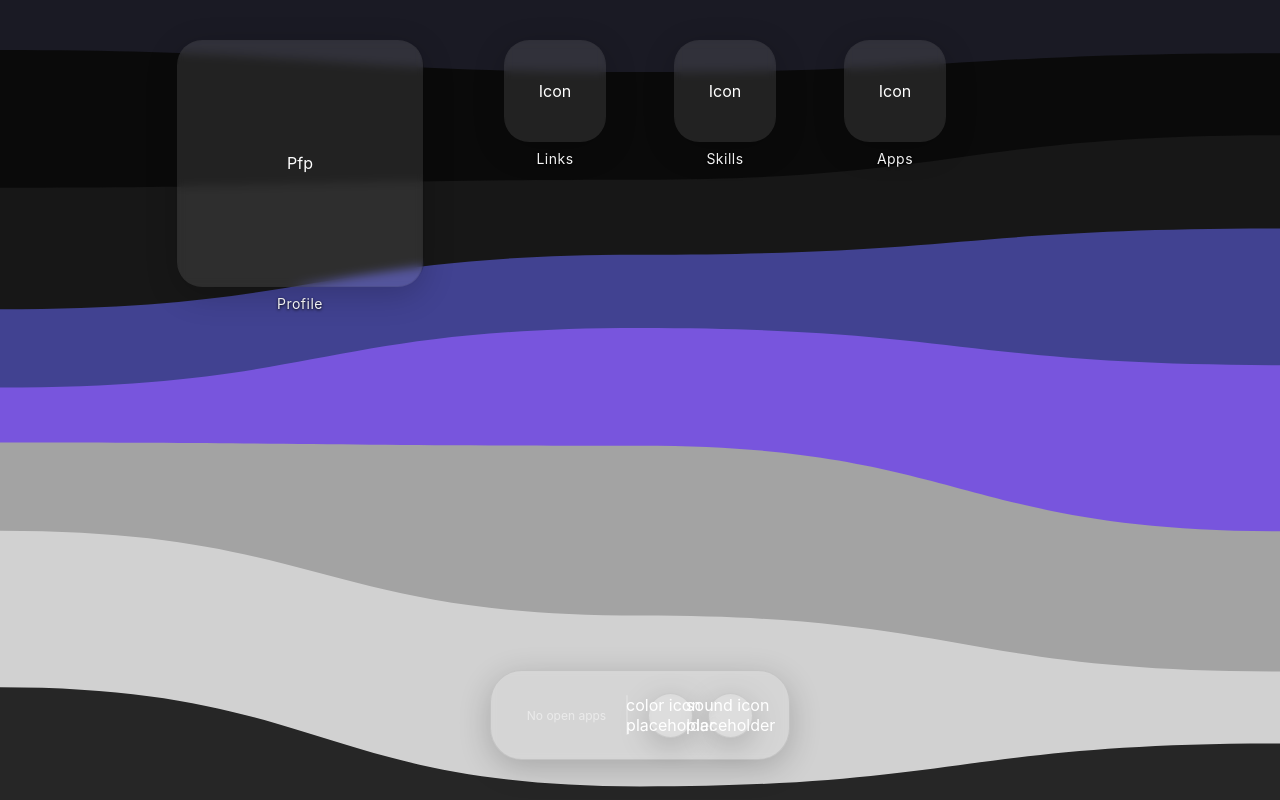
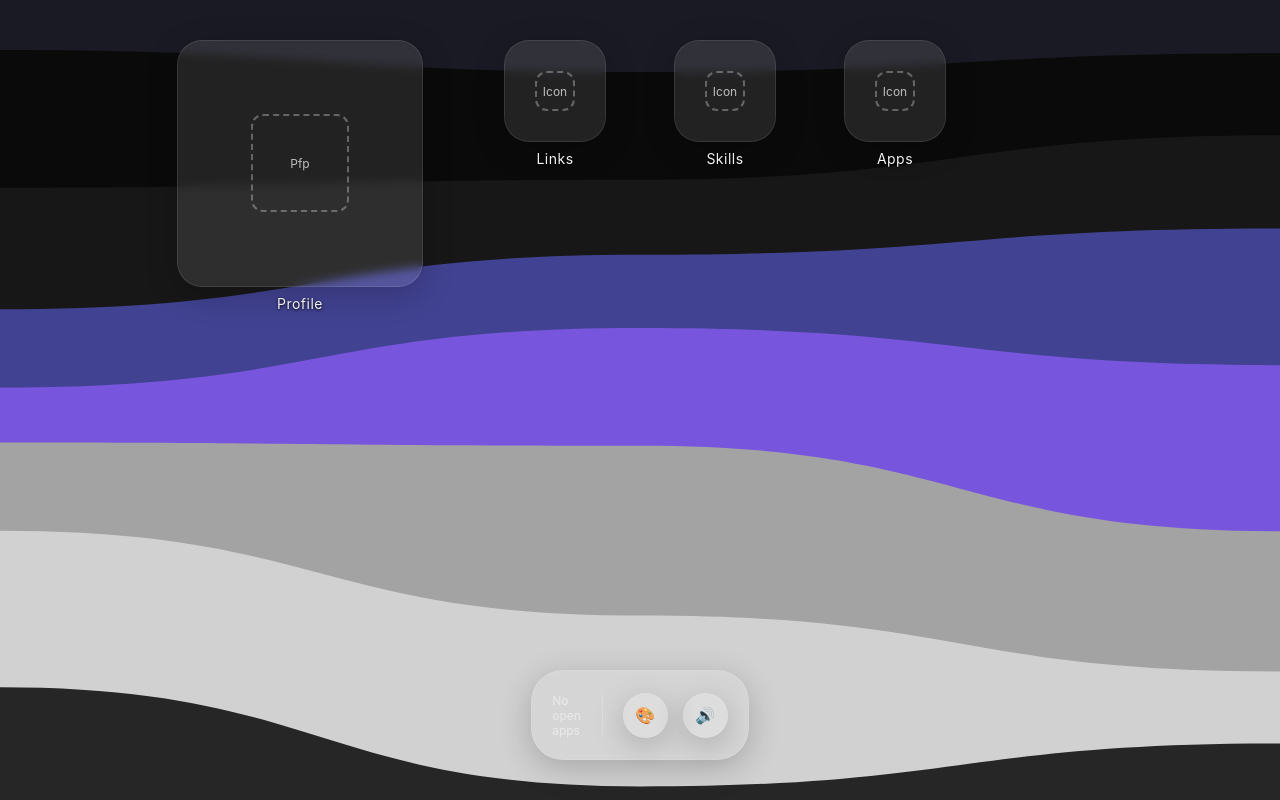
Before and after one commit to ASnailman/devportfolio, a Next.js app: page / in a window 1280 px wide. Built offline with nearby package versions, Linux system fonts and the light colour scheme.

Commit message:
Added page reload animations and added window properties when clicking apps.

```diff
--- a/src/app/page.js
+++ b/src/app/page.js
@@ -1,7 +1,9 @@
-"use client"; // nextjs files defaults to server, use client executes page on browser
-import { useState, useRef, useEffect } from 'react'; // usestate = memory, useref = html elements, useeffect = background tasks
+"use client";
+import { useState, useRef, useEffect } from 'react';
 import { motion, AnimatePresence } from 'motion/react';
 import Background from '../components/background';
+import Dock from '../components/dock';
+import Window from '../components/window';
 import styles from './page.module.css';
 
 const APPS_CONFIG = [
@@ -11,44 +13,85 @@ const APPS_CONFIG = [
   { id: 'projects', label: 'Apps', isLarge: false },
 ];
 
+// Extracted the GridApp component for cleaner mapping and independent animations
+function GridApp({ app, onOpen }) {
+  const appVariants = {
+    hidden: { y: -100, opacity: 0 },
+    visible: {
+      y: 0,
+      opacity: 1,
+      transition: { type: "spring", stiffness: 300, damping: 20 }
+    }
+  };
+
+  return (
+    <motion.div
+      variants={appVariants}
+      className={`${styles.appWrapper} ${app.isLarge ? styles.profileWrapper : ''}`}
+      onClick={() => onOpen(app)}
+      whileHover={{ scale: 1.05, filter: "brightness(1.15)" }}
+      whileTap={{ scale: 0.95 }}
+    >
+      <div className={styles.glassEffect}>
+         <div className={styles.iconPlaceholder}>{app.isLarge ? 'Pfp' : 'Icon'}</div>
+      </div>
+      <span className={styles.appLabel}>{app.label}</span>
+    </motion.div>
+  );
+}
+
 export default function Home() {
   const screenRef = useRef(null);
   const [isLoading, setIsLoading] = useState(true);
+
   const [openWindows, setOpenWindows] = useState([]);
+  const [minimizedWindows, setMinimizedWindows] = useState([]);
   const [activeWindow, setActiveWindow] = useState(null);
 
-  // loading timer
   useEffect(() => {
     const timer = setTimeout(() => setIsLoading(false), 1000);
     return () => clearTimeout(timer);
   }, []);
 
-  // open apps
   const handleOpenApp = (app) => {
     if (!openWindows.find((w) => w.id === app.id)) {
       setOpenWindows([...openWindows, app]);
+    }
+    if (minimizedWindows.includes(app.id)) {
+      setMinimizedWindows(minimizedWindows.filter(id => id !== app.id));
     }
     setActiveWindow(app.id);
   };
 
   const handleCloseWindow = (appId, event) => {
-    event.stopPropagation(); // Prevents the click from triggering window drag
+    event?.stopPropagation();
     setOpenWindows(openWindows.filter((w) => w.id !== appId));
+    setMinimizedWindows(minimizedWindows.filter((id) => id !== appId));
   };
 
-  // Brings a window to the top when you click anywhere on it
+  const handleMinimizeWindow = (appId, event) => {
+    event?.stopPropagation();
+    if (!minimizedWindows.includes(appId)) {
+      setMinimizedWindows([...minimizedWindows, appId]);
+    }
+  };
+
   const handleFocusWindow = (appId) => {
     setActiveWindow(appId);
+    if (minimizedWindows.includes(appId)) {
+      setMinimizedWindows(minimizedWindows.filter(id => id !== appId));
+    }
   };
 
   const gridVariants = {
     hidden: { opacity: 0 },
-    visible: { opacity: 1, transition: { staggerChildren: 0.15, delayChildren: 0.2 } }
-  };
-
-  const appVariants = {
-    hidden: { y: -100, opacity: 0 },
-    visible: { y: 0, opacity: 1, transition: { type: "spring", stiffness: 300, damping: 20 } }
+    visible: {
+      opacity: 1,
+      transition: {
+        staggerChildren: 0.15,
+        delayChildren: 0.2
+      }
+    }
   };
 
   return (
@@ -57,106 +100,47 @@ export default function Home() {
 
       <AnimatePresence>
         {isLoading ? (
-          <motion.div key="loader" className={styles.loaderContainer} exit={{ opacity: 0, scale: 0.9, filter: "blur(10px)" }}>
+          <motion.div
+            key="loader"
+            className={styles.loaderContainer}
+            exit={{ opacity: 0, scale: 0.9, filter: "blur(10px)" }}
+          >
             <div className={`${styles.glassEffect} ${styles.loaderLogo}`}>
-               <motion.div className={styles.spinner} animate={{ rotate: 360 }} transition={{ repeat: Infinity, duration: 1, ease: "linear" }} />
+               <motion.div
+                 className={styles.spinner}
+                 animate={{ rotate: 360 }}
+                 transition={{ repeat: Infinity, duration: 1, ease: "linear" }}
+               />
             </div>
           </motion.div>
         ) : (
           <motion.div key="homescreen" className={styles.screenContainer}>
 
-            {/* --- DESKTOP GRID --- */}
-            <motion.div className={styles.widgetGrid} variants={gridVariants} initial="hidden" animate="visible">
+            <motion.div
+              className={styles.widgetGrid}
+              variants={gridVariants}
+              initial="hidden"
+              animate="visible"
+            >
                 {APPS_CONFIG.map((app) => (
-                    <motion.div
-                        key={app.id}
-                        className={`${styles.appWrapper} ${app.isLarge ? styles.profileWrapper : ''}`}
-                        variants={appVariants}
-
-                        // NEW: Open the app on click!
-                        onClick={() => handleOpenApp(app)}
-
-                        whileHover={{ scale: 1.05, filter: "brightness(1.15)", transition: { type: "spring", stiffness: 400, damping: 10 } }}
-                        whileTap={{ scale: 0.95 }}
-                    >
-                        <div className={styles.glassEffect}>
-                           <div className={styles.iconPlaceholder}>{app.isLarge ? 'Pfp' : 'Icon'}</div>
-                        </div>
-                        <span className={styles.appLabel}>{app.label}</span>
-                    </motion.div>
+                    <GridApp key={app.id} app={app} onOpen={handleOpenApp} />
                 ))}
             </motion.div>
 
-            {/* --- WINDOW MANAGER --- */}
-            {/* We map through openWindows and render them over the desktop */}
             {openWindows.map((app) => (
-                <motion.div
+                <Window
                     key={`window-${app.id}`}
-                    className={`${styles.glassEffect} ${styles.windowContainer}`}
-
-                    // Fluid enter/exit animations
-                    initial={{ opacity: 0, scale: 0.8, y: 50 }}
-                    animate={{ opacity: 1, scale: 1, y: 0 }}
-                    exit={{ opacity: 0, scale: 0.8, y: 50 }}
-                    transition={{ type: "spring", stiffness: 300, damping: 25 }}
-
-                    // Z-Index Management: Active window gets 20, others get 10
-                    style={{ zIndex: activeWindow === app.id ? 20 : 10, position: 'absolute' }}
-
-                    // Bring to front on click
-                    onMouseDown={() => handleFocusWindow(app.id)}
-
-                    // Dragging configuration
-                    drag
-                    dragConstraints={screenRef}
-                    dragElastic={0.1} // Limits how far you can pull it out of bounds
-                    // dragListener={false} means you can't drag by clicking the body
-                >
-                    {/* Window Header (The draggable part) */}
-                    <div className={styles.windowHeader} onPointerDown={(e) => handleFocusWindow(app.id)}>
-                        <div className={styles.windowControls}>
-                            <div className={`${styles.controlDot} ${styles.closeDot}`} onClick={(e) => handleCloseWindow(app.id, e)} />
-                            <div className={`${styles.controlDot} ${styles.minDot}`} />
-                            <div className={`${styles.controlDot} ${styles.maxDot}`} />
-                        </div>
-                        <span className={styles.windowTitle}>{app.label}</span>
-                    </div>
-
-                    {/* Window Content */}
-                    <div className={styles.windowContent}>
-                        <h2>Welcome to {app.label}</h2>
-                        <p>This is the content area. We can inject different components here later based on the app.id!</p>
-                    </div>
-                </motion.div>
+                    app={app}
+                    isActive={activeWindow === app.id}
+                    isMinimized={minimizedWindows.includes(app.id)}
+                    handleClose={handleCloseWindow}
+                    handleMinimize={handleMinimizeWindow}
+                    handleFocus={handleFocusWindow}
+                    screenRef={screenRef}
+                />
             ))}
 
-            {/* --- UPDATED DOCK --- */}
-            <motion.div
-                className={`${styles.glassEffect} ${styles.dock}`}
-                initial={{ y: 100, opacity: 0 }}
-                animate={{ y: 0, opacity: 1 }}
-                transition={{ type: "spring", stiffness: 200, damping: 20, delay: 0.8 }}
-            >
-                {/* Left Side: Open Apps (Acting as Minimized states) */}
-                {openWindows.length === 0 && <span style={{fontSize: '12px', color: 'rgba(255,255,255,0.5)'}}>No open apps</span>}
-
-                {openWindows.map((app) => (
-                    <div
-                      key={`dock-${app.id}`}
-                      className={`${styles.glassEffect} ${styles.dockIcon}`}
-                      onClick={() => handleFocusWindow(app.id)}
-                    >
-                      <span style={{fontSize: '10px'}}>{app.id}</span>
-                    </div>
-                ))}
-
-                {/* Separator Line */}
-                <div className={styles.dockSeparator} />
-
-                {/* Right Side: Utilities */}
-                <div className={`${styles.glassEffect} ${styles.dockUtility}`}>color icon placeholder</div>
-                <div className={`${styles.glassEffect} ${styles.dockUtility}`}>sound icon placeholder</div>
-            </motion.div>
+            <Dock openWindows={openWindows} handleFocusWindow={handleFocusWindow} />
 
           </motion.div>
         )}
--- a/src/app/page.module.css
+++ b/src/app/page.module.css
@@ -1,4 +1,4 @@
-/* 1. The Main Screen Container */
+/* 1. Main Layout */
 .screenContainer {
   position: relative;
   z-index: 1;
@@ -7,33 +7,30 @@
   display: flex;
   flex-direction: column;
   justify-content: space-between;
-  padding: 40px 20px; /* Reduced padding on mobile */
+  padding: 40px 20px;
 }
 
-/* 2. Responsive Widget Grid */
+/* 2. Desktop Grid */
 .widgetGrid {
   display: grid;
-  /* Base Mobile Layout: 2 columns, filling the space */
   grid-template-columns: repeat(2, 1fr);
   gap: 20px;
   width: 100%;
-  max-width: 1200px; /* Much wider maximum width for desktop */
+  max-width: 1200px;
   margin: 0 auto;
 }
 
-/* Tablet Layout (768px and wider) */
 @media (min-width: 768px) {
   .widgetGrid {
-    grid-template-columns: repeat(4, 120px); /* 4 fixed-size columns */
+    grid-template-columns: repeat(4, 120px);
     gap: 40px;
-    justify-content: center; /* Centers the grid in the screen */
+    justify-content: center;
   }
 }
 
-/* Desktop Layout (1024px and wider) */
 @media (min-width: 1024px) {
   .widgetGrid {
-    grid-template-columns: repeat(6, 120px); /* 6 fixed-size columns */
+    grid-template-columns: repeat(6, 120px);
     gap: 50px;
   }
 }
@@ -43,7 +40,7 @@
   flex-direction: column;
   align-items: center;
   gap: 8px;
-  cursor: pointer; /* Changed back to pointer from grab */
+  cursor: pointer;
 }
 
 .profileWrapper {
@@ -57,46 +54,43 @@
   }
 }
 
-/* 4. The Glass Box Elements */
+/* 3. Glassmorphism Utilities */
 .glassEffect {
   background: rgba(255, 255, 255, 0.1);
   backdrop-filter: blur(5px);
-  /* -webkit-backdrop-filter: blur(16px); */
-  border: 1px solid rgba(43, 43, 43, 0.1);
+  border: 1px solid rgba(255, 255, 255, 0.1);
   box-shadow: 0 8px 32px 0 rgba(0, 0, 0, 0.20);
   border-radius: 25px;
   display: flex;
   align-items: center;
   justify-content: center;
   width: 85%;
-  aspect-ratio: 1 / 1; /* Forces the boxes to always be perfect squares */
+  aspect-ratio: 1 / 1;
 }
 
-/* 5. Labels and Placeholders */
 .appLabel {
   font-size: 14px;
   font-weight: 400;
   color: white;
-  text-shadow: 0 1px 3px rgba(0,0,0,1); /* Adds a shadow so text is readable over the bright waves */
+  text-shadow: 0 1px 3px rgba(0,0,0,1);
   letter-spacing: 0.5px;
 }
 
-/* .iconPlaceholder {
+.iconPlaceholder {
   width: 40%;
   height: 40%;
-  border: 2px dashed rgba(255, 255, 255, 0.5);
+  border: 2px dashed rgba(255, 255, 255, 0.3);
   border-radius: 12px;
   display: flex;
   align-items: center;
   justify-content: center;
   font-size: 12px;
   color: rgba(255, 255, 255, 0.7);
-} */
+}
 
-/* --- 6. THE DOCK UPDATES --- */
+/* 4. Dock Styles */
 .dock {
-  width: max-content;
-  min-width: 300px;
+  width: fit-content;
   height: 90px;
   margin: 0 auto;
   padding: 15px 20px;
@@ -106,7 +100,6 @@
   border-radius: 32px;
 }
 
-/* Open App Icons in the Dock */
 .dockIcon {
   width: 60px;
   height: 60px;
@@ -119,7 +112,6 @@
   transform: scale(1.1) translateY(-5px);
 }
 
-/* The vertical separator line in the Dock */
 .dockSeparator {
   width: 2px;
   height: 40px;
@@ -128,7 +120,6 @@
   margin: 0 5px;
 }
 
-/* Utility Circles (Color/Sound) */
 .dockUtility {
   width: 45px;
   height: 45px;
@@ -144,17 +135,23 @@
   background: rgba(255, 255, 255, 0.2);
 }
 
-/* 7. Loading Screen */
+.emptyDockText {
+  font-size: 12px;
+  color: rgba(255,255,255,0.5);
+}
+
+.dockIconText {
+  font-size: 10px;
+}
+
+/* 5. Loading Screen */
 .loaderContainer {
   position: absolute;
-  top: 0;
-  left: 0;
-  width: 100%;
-  height: 100%;
+  inset: 0;
   display: flex;
   justify-content: center;
   align-items: center;
-  z-index: 50; /* Sits on top of everything */
+  z-index: 50;
 }
 
 .loaderLogo {
@@ -163,7 +160,6 @@
   border-radius: 24px;
 }
 
-/* A simple CSS spinner */
 .spinner {
   width: 30px;
   height: 30px;
@@ -172,7 +168,7 @@
   border-radius: 50%;
 }
 
-/* --- 8. WINDOW STYLES --- */
+/* 6. Window Styles */
 .windowContainer {
   position: absolute;
   top: 15%;
@@ -183,18 +179,17 @@
   display: flex;
   flex-direction: column;
   border-radius: 16px;
-  overflow: hidden; /* Keeps the content inside the rounded corners */
-  box-shadow: 0 30px 60px rgba(0, 0, 0, 0.4); /* Deep drop shadow for depth */
+  overflow: hidden;
+  box-shadow: 0 30px 60px rgba(0, 0, 0, 0.4);
 }
 
-/* The grab-able top bar */
 .windowHeader {
   height: 40px;
   background: rgba(255, 255, 255, 0.1);
   border-bottom: 1px solid rgba(255, 255, 255, 0.1);
   display: flex;
   align-items: center;
-  justify-content: center; /* Centers the title */
+  justify-content: center;
   position: relative;
   cursor: grab;
 }
@@ -210,7 +205,6 @@
   letter-spacing: 0.5px;
 }
 
-/* The Mac-style control dots */
 .windowControls {
   position: absolute;
   left: 15px;
@@ -218,20 +212,40 @@
   gap: 8px;
 }
 
-.controlDot {
-  width: 12px;
-  height: 12px;
-  border-radius: 50%;
+.controlBtn {
+  background: transparent;
+  border: 1px solid rgba(255, 255, 255, 0.3);
+  color: white;
+  width: 24px;
+  height: 24px;
+  border-radius: 4px;
+  display: flex;
+  align-items: center;
+  justify-content: center;
+  font-size: 10px;
   cursor: pointer;
+  transition: all 0.2s ease;
 }
-.closeDot { background-color: #ff5f56; }
-.minDot { background-color: #ffbd2e; }
-.maxDot { background-color: #27c93f; }
+
+.controlBtn:hover {
+  background: rgba(255, 255, 255, 0.2);
+}
 
 .windowContent {
   flex: 1;
   padding: 20px;
-  background: rgba(0, 0, 0, 0.2); /* Slightly darker than the header */
+  background: rgba(0, 0, 0, 0.2);
   color: white;
-  overflow-y: auto; /* Allows scrolling inside the window */
+  overflow-y: auto;
 }
+
+.resizeHandle {
+  position: absolute;
+  bottom: 0;
+  right: 0;
+  width: 20px;
+  height: 20px;
+  cursor: nwse-resize;
+  background: linear-gradient(135deg, transparent 50%, rgba(255,255,255,0.3) 50%);
+  border-bottom-right-radius: 16px;
+}
--- /dev/null
+++ b/src/components/dock.js
@@ -0,0 +1,31 @@
+"use client";
+import { motion } from 'motion/react';
+import styles from '../app/page.module.css';
+
+export default function Dock({ openWindows, handleFocusWindow }) {
+  return (
+    <motion.div
+        className={`${styles.glassEffect} ${styles.dock}`}
+        initial={{ y: 100, opacity: 0 }}
+        animate={{ y: 0, opacity: 1 }}
+        transition={{ type: "spring", stiffness: 200, damping: 20, delay: 0.8 }}
+    >
+        {openWindows.length === 0 && <span className={styles.emptyDockText}>No open apps</span>}
+
+        {openWindows.map((app) => (
+            <div
+              key={`dock-${app.id}`}
+              className={`${styles.glassEffect} ${styles.dockIcon}`}
+              onClick={() => handleFocusWindow(app.id)}
+            >
+              <span className={styles.dockIconText}>{app.id}</span>
+            </div>
+        ))}
+
+        <div className={styles.dockSeparator} />
+
+        <div className={`${styles.glassEffect} ${styles.dockUtility}`}>🎨</div>
+        <div className={`${styles.glassEffect} ${styles.dockUtility}`}>🔊</div>
+    </motion.div>
+  );
+}
--- /dev/null
+++ b/src/components/window.js
@@ -0,0 +1,89 @@
+"use client";
+import { motion } from 'motion/react';
+import { useState } from 'react';
+import styles from '../app/page.module.css';
+
+export default function Window({ app, isActive, isMinimized, handleClose, handleMinimize, handleFocus, screenRef }) {
+    const [size, setSize] = useState({ width: 600, height: 400 });
+    const [position, setPosition] = useState({ x: 0, y: 0 });
+
+    const handleDragEnd = (event, info) => {
+        const screenWidth = window.innerWidth;
+        const screenHeight = window.innerHeight;
+        const { x } = info.point;
+
+        if (x < 50) {
+            setSize({ width: screenWidth / 2, height: screenHeight });
+            setPosition({ x: -screenWidth / 4, y: 0 });
+        } else if (x > screenWidth - 50) {
+            setSize({ width: screenWidth / 2, height: screenHeight });
+            setPosition({ x: screenWidth / 4, y: 0 });
+        }
+    };
+
+    const handleResize = (e) => {
+        e.stopPropagation();
+        const startX = e.clientX;
+        const startY = e.clientY;
+        const startWidth = size.width;
+        const startHeight = size.height;
+
+        const onPointerMove = (moveEvent) => {
+            setSize({
+                width: Math.max(300, startWidth + (moveEvent.clientX - startX)),
+                height: Math.max(200, startHeight + (moveEvent.clientY - startY))
+            });
+        };
+
+        const onPointerUp = () => {
+            document.removeEventListener("pointermove", onPointerMove);
+            document.removeEventListener("pointerup", onPointerUp);
+        };
+
+        document.addEventListener("pointermove", onPointerMove);
+        document.addEventListener("pointerup", onPointerUp);
+    };
+
+    return (
+        <motion.div
+            className={`${styles.glassEffect} ${styles.windowContainer}`}
+            initial={{ opacity: 0, scale: 0.8 }}
+            animate={{
+                opacity: isMinimized ? 0 : 1,
+                scale: isMinimized ? 0.8 : 1,
+                width: size.width,
+                height: size.height,
+                x: position.x,
+                y: isMinimized ? position.y + 50 : position.y, // Drops down slightly when minimizing
+            }}
+            transition={{ type: "spring", stiffness: 300, damping: 25 }}
+            style={{
+                zIndex: isActive ? 20 : 10,
+                position: 'absolute',
+                pointerEvents: isMinimized ? 'none' : 'auto' // Prevents ghost clicks while invisible
+            }}
+            onMouseDown={() => handleFocus(app.id)}
+            drag
+            dragConstraints={screenRef}
+            dragElastic={0}
+            dragMomentum={false}
+            onDragEnd={handleDragEnd}
+        >
+            <div className={styles.windowHeader} onPointerDown={() => handleFocus(app.id)}>
+                <div className={styles.windowControls}>
+                    <button className={styles.controlBtn} onClick={(e) => handleClose(app.id, e)}>✕</button>
+                    <button className={styles.controlBtn} onClick={(e) => handleMinimize(app.id, e)}>—</button>
+                    <button className={styles.controlBtn} onClick={() => setSize({ width: window.innerWidth, height: window.innerHeight })}>◻</button>
+                </div>
+                <span className={styles.windowTitle}>{app.label}</span>
+            </div>
+
+            <div className={styles.windowContent}>
+                <h2>Welcome to {app.label}</h2>
+                <p>Content goes here.</p>
+            </div>
+
+            <div className={styles.resizeHandle} onPointerDown={handleResize} />
+        </motion.div>
+    );
+}
```
